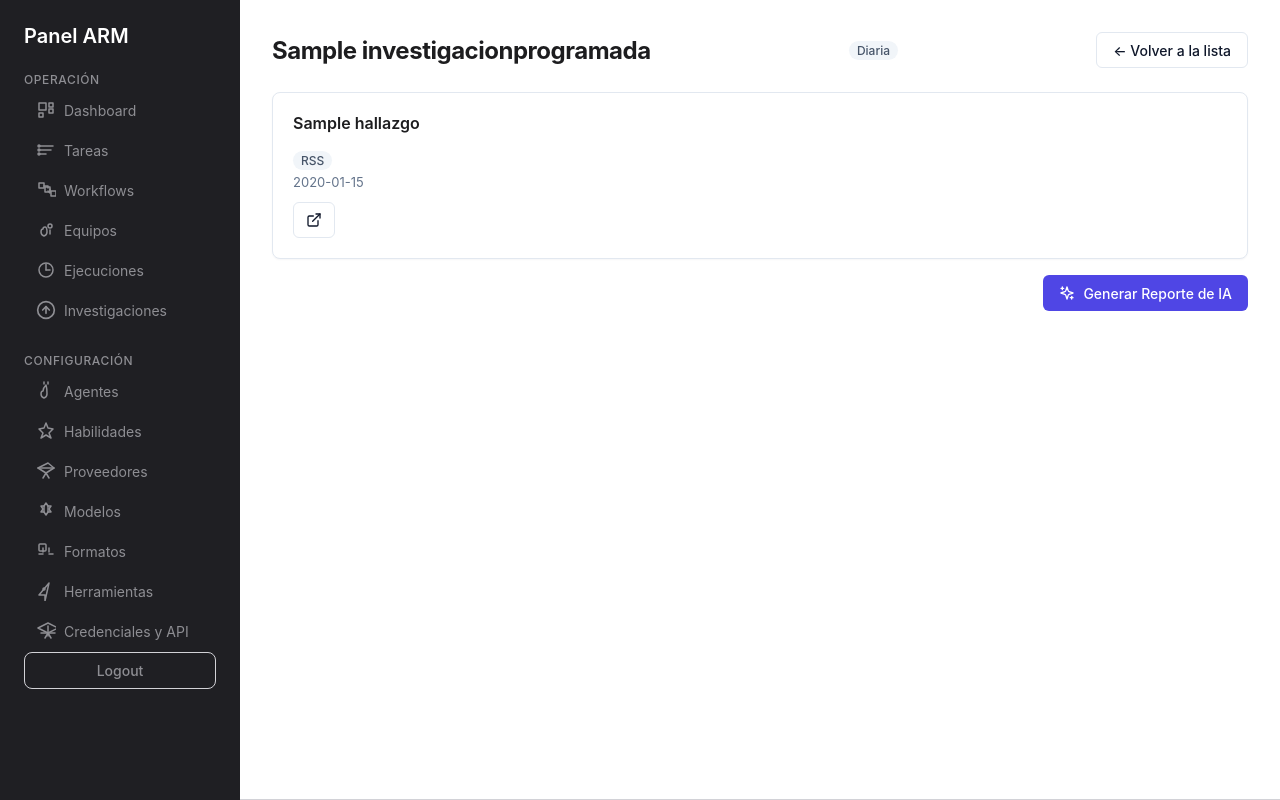
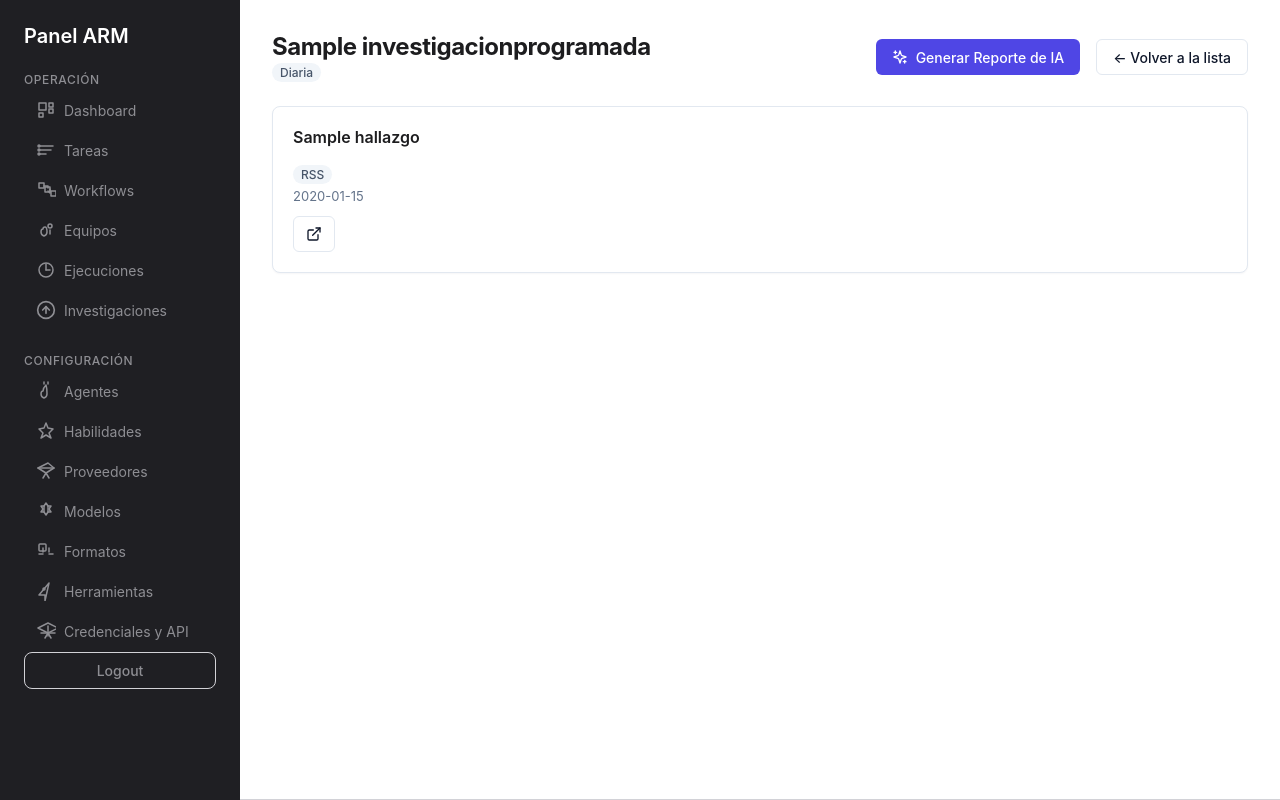
Before and after one commit to whinder251/arm-agentes, a Django app: page /panel/investigaciones/1/detalle/ in a window 1280 px wide. Run offline with Django 5.2, Linux system fonts and the light colour scheme; a user stored in the database is signed in; tables that the repository leaves empty hold one stand-in row (values such as "Sample post"); parts of the project's set-up code (start-up, migrations or seed data) failed here and were passed over; some libraries are stand-ins or nearby versions.

Commit message:
UI-IA-02: Mover boton Generar Reporte de IA al encabezado del detalle

```diff
--- a/apps/panel/templates/panel/investigacion_detalle.html
+++ b/apps/panel/templates/panel/investigacion_detalle.html
@@ -3,9 +3,20 @@
 
 {% block content %}
 <div class="page-header">
-    <h1>{{ investigacion.nombre }}</h1>
-    <span class="badge badge-neutral">{{ investigacion.get_frecuencia_display }}</span>
-    <a href="{% url 'lista_investigaciones' %}" class="btn btn-secondary">← Volver a la lista</a>
+    <div>
+        <h1>{{ investigacion.nombre }}</h1>
+        <span class="badge badge-neutral">{{ investigacion.get_frecuencia_display }}</span>
+    </div>
+    <div class="acciones-encabezado">
+        <form method="post">
+            {% csrf_token %}
+            <button type="submit" class="btn btn-primary">
+                <svg width="16" height="16" viewBox="0 0 24 24" fill="none" stroke="currentColor" stroke-width="2" stroke-linecap="round" stroke-linejoin="round" aria-hidden="true"><path d="m12 3-1.912 5.813a2 2 0 0 1-1.275 1.275L3 12l5.813 1.912a2 2 0 0 1 1.275 1.275L12 21l1.912-5.813a2 2 0 0 1 1.275-1.275L21 12l-5.813-1.912a2 2 0 0 1-1.275-1.275L12 3Z"/><path d="M5 3v4"/><path d="M19 17v4"/><path d="M3 5h4"/><path d="M17 19h4"/></svg>
+                Generar Reporte de IA
+            </button>
+        </form>
+        <a href="{% url 'lista_investigaciones' %}" class="btn btn-secondary">← Volver a la lista</a>
+    </div>
 </div>
 
 {% if error_reporte %}
@@ -43,16 +54,6 @@
 </div>
 {% endif %}
 
-<form method="post">
-    {% csrf_token %}
-    <div class="acciones-formulario">
-        <button type="submit" class="btn btn-primary">
-            <svg width="16" height="16" viewBox="0 0 24 24" fill="none" stroke="currentColor" stroke-width="2" stroke-linecap="round" stroke-linejoin="round" aria-hidden="true"><path d="m12 3-1.912 5.813a2 2 0 0 1-1.275 1.275L3 12l5.813 1.912a2 2 0 0 1 1.275 1.275L12 21l1.912-5.813a2 2 0 0 1 1.275-1.275L21 12l-5.813-1.912a2 2 0 0 1-1.275-1.275L12 3Z"/><path d="M5 3v4"/><path d="M19 17v4"/><path d="M3 5h4"/><path d="M17 19h4"/></svg>
-            Generar Reporte de IA
-        </button>
-    </div>
-</form>
-
 {% if reporte_ia %}
 <div class="card">
     <h3>Reporte de Análisis de Competencia</h3>
```
